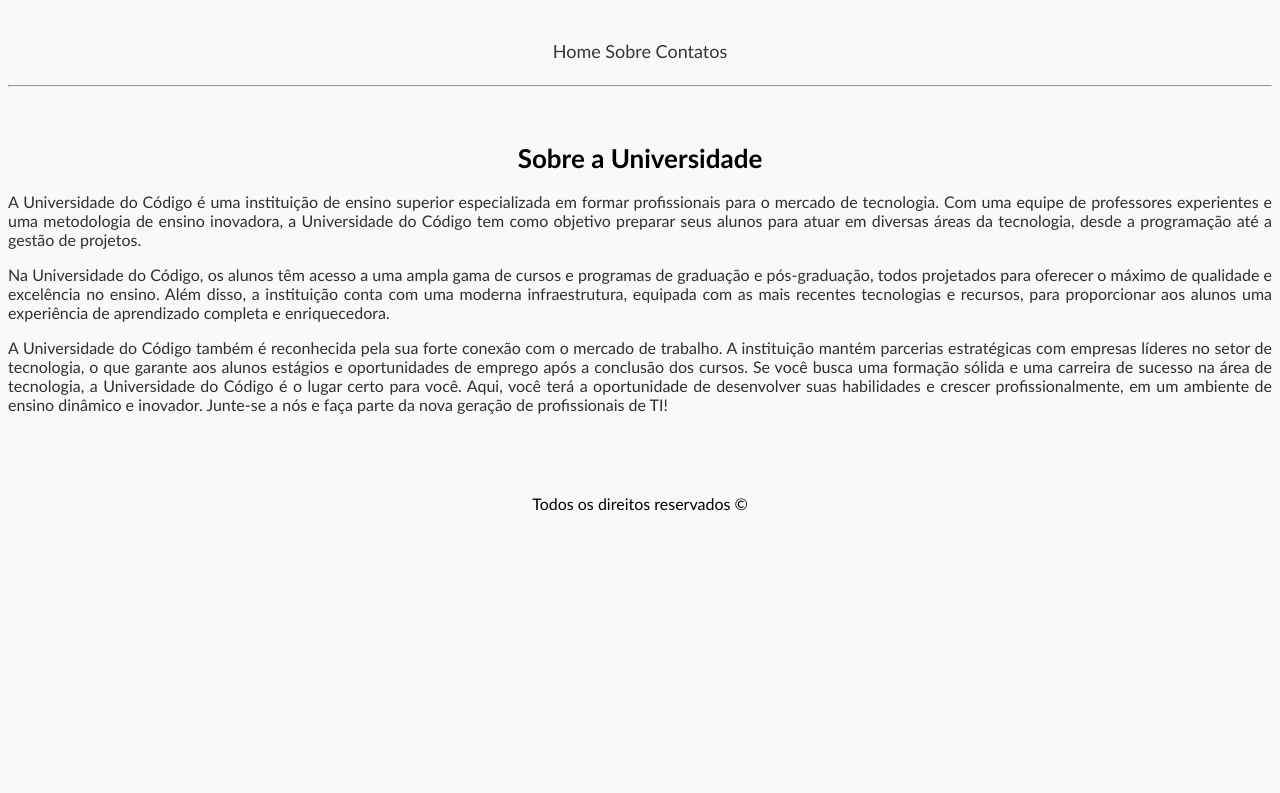
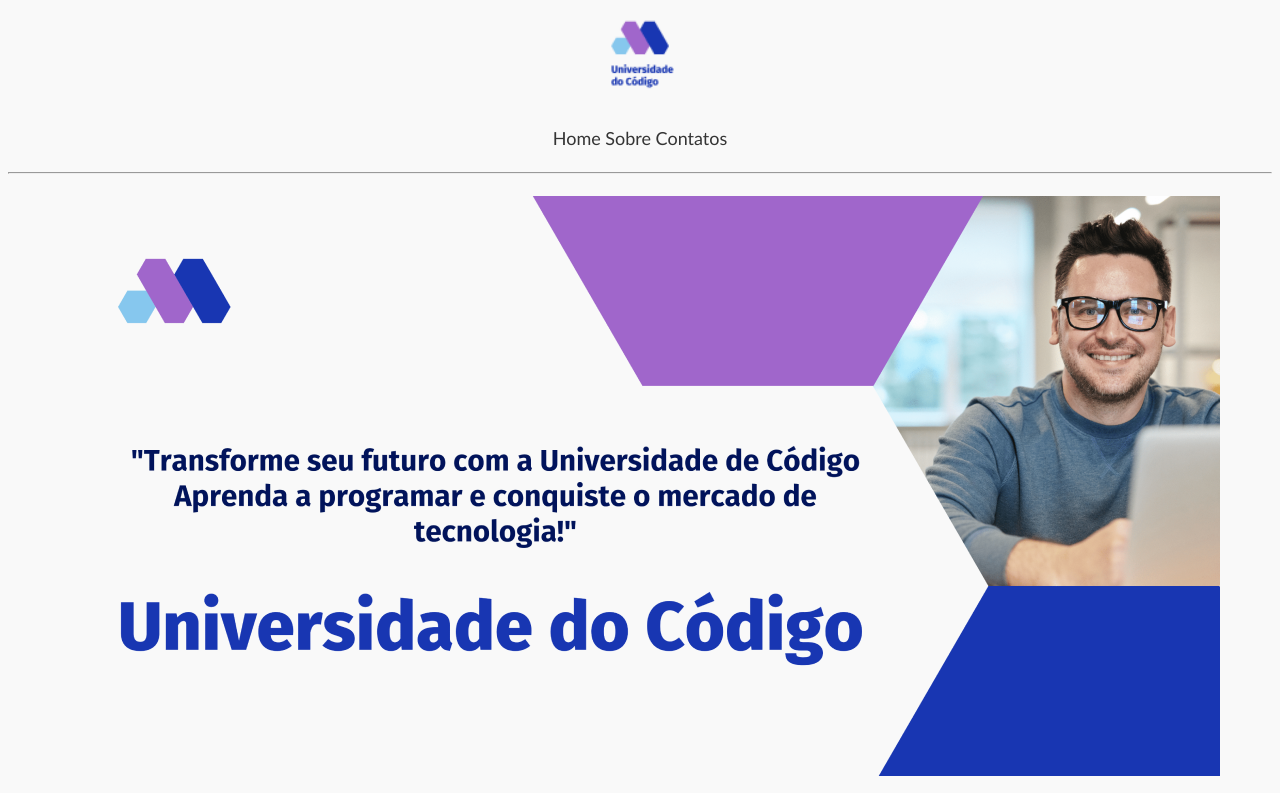
Before and after one commit to GuilhermeBallestrim/Universidade-do-C-digo, a plain HTML site: page index.html in a window 1280 px wide. Shown: the top 793 px of the page. Drawn offline with Linux system fonts and the light colour scheme.

Commit message:
Update index.html

```diff
--- a/index.html
+++ b/index.html
@@ -3,9 +3,9 @@
 <head>
     <meta charset="UTF-8">
     <meta name="viewport" content="width=device-width, initial-scale=1.0">
-    <link rel="shortcut icon" href="assets/favicon.ico" type="image/x-icon">
+    <link rel="shortcut icon" href="favicon.ico" type="image/x-icon">
     <title>Universidade Do Código</title>
-    <link rel="shortcut icon" href="assets/favicon.ico" type="image/x-icon">
+    <link rel="shortcut icon" href="favicon.ico" type="image/x-icon">
     <style>
         body {
             background-color: #f9f9f9;
@@ -41,7 +41,7 @@
 </head>
 <body>
         <center>
-        <img src="assets/image.png" alt="" width="100">
+        <img src="image.png" alt="" width="100">
         <br>
         <br>
         <a href="index.html">Home </a>
@@ -53,7 +53,7 @@
     <hr>
     <br>
     <center>
-        <img src="assets/banner.png" alt="" width=auto">
+        <img src="banner.png" alt="" width=auto">
     </center>
         <center><h1>Sobre a Universidade</h1>
             <p>A Universidade do Código é uma instituição de ensino superior especializada em formar profissionais para o mercado de tecnologia. Com uma equipe de professores experientes e uma metodologia de ensino inovadora, a Universidade do Código tem como objetivo preparar seus alunos para atuar em diversas áreas da tecnologia, desde a programação até a gestão de projetos.</p>
@@ -70,4 +70,5 @@
     </center>
 
 </body>
+
 </html>
```
